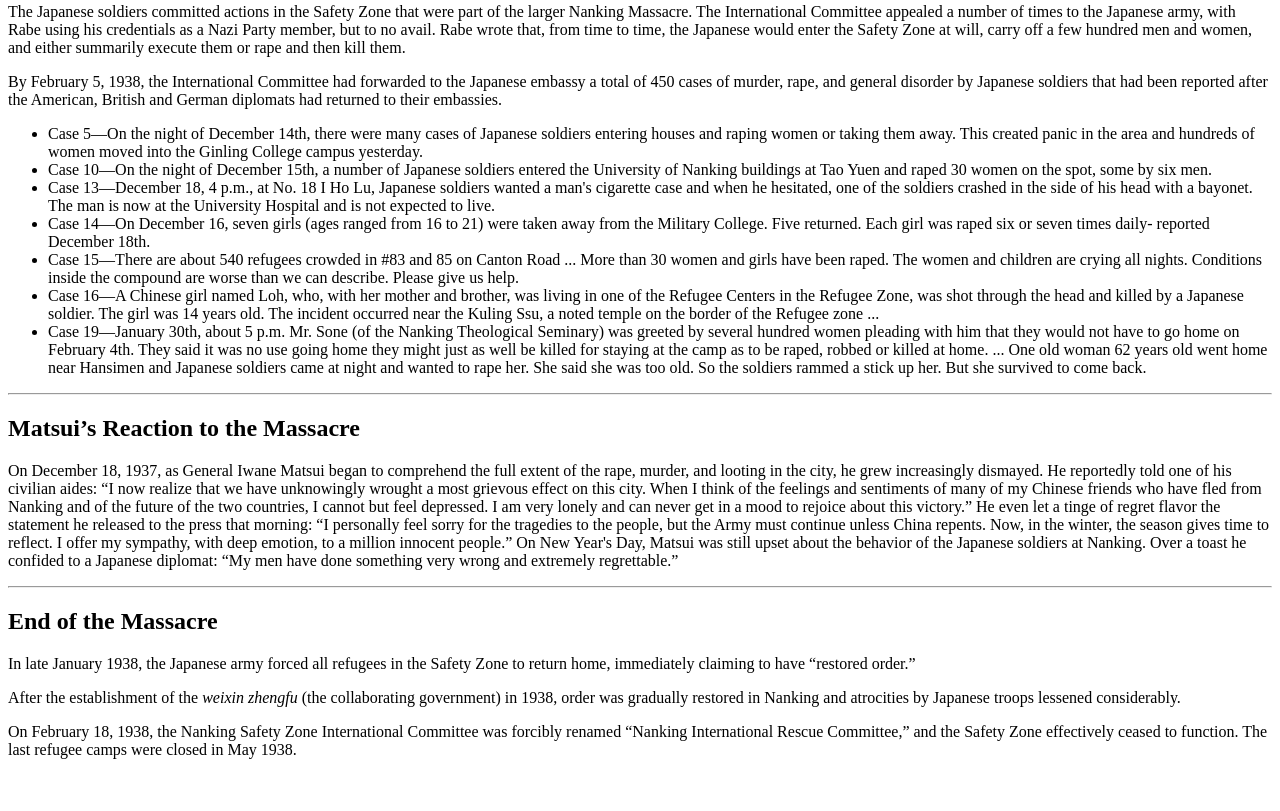
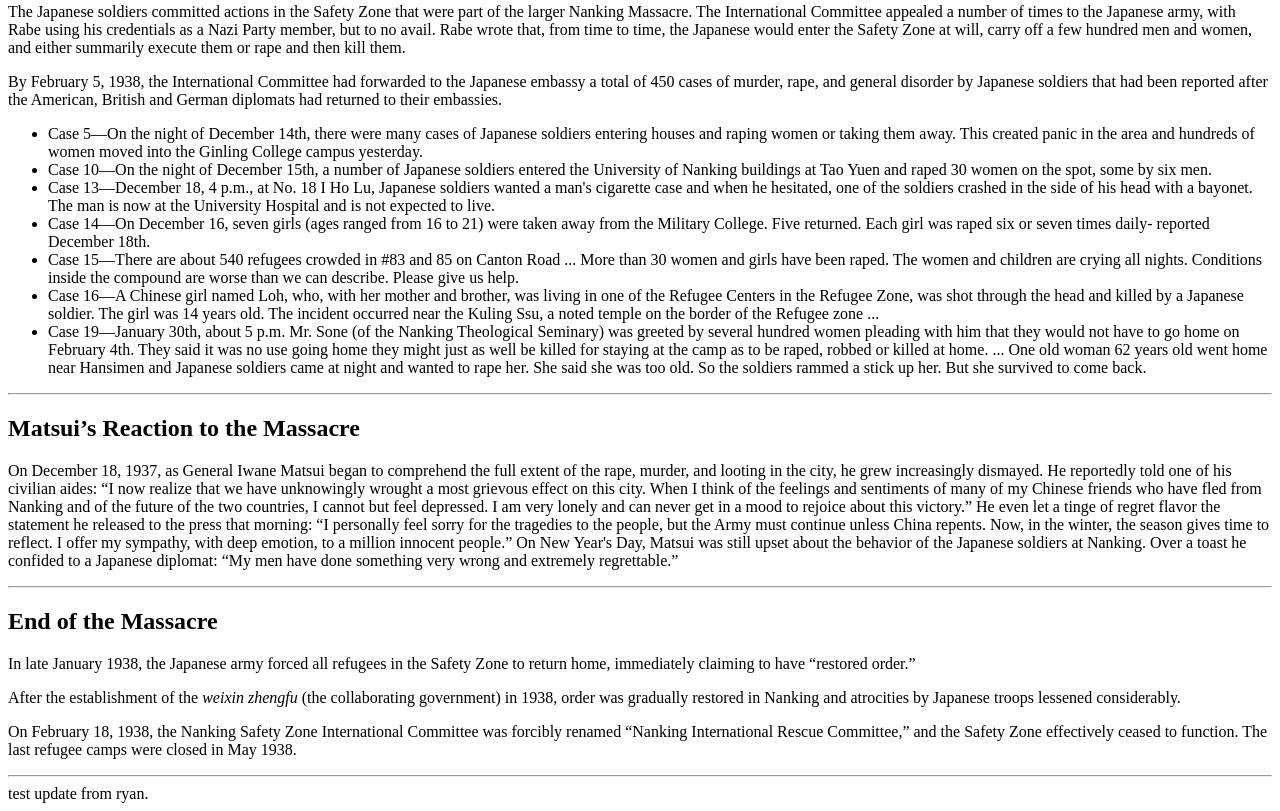
Before and after one commit to brianapong-wu/brianapong-wu.github.io, a plain HTML site: page Spring16/ex1/index.html in a window 1280 px wide. Shown: the part 3843-4654 px from the top of the page. Before the commit the page ends 4618 px from the top, so only its background shows below. Drawn offline with Linux system fonts and the light colour scheme.

Commit message:
test update to exercise
added a new line to exercise 1 to show how changes will look on an
existing file.

```diff
--- a/Spring16/ex1/index.html
+++ b/Spring16/ex1/index.html
@@ -158,5 +158,7 @@
 
 	<p>On February 18, 1938, the Nanking Safety Zone International Committee was forcibly renamed &ldquo;Nanking International Rescue Committee,&rdquo; and the Safety Zone effectively ceased to function. The last refugee camps were closed in May 1938.</p>
 
+ <hr>
+ test update from ryan.
 </body>
 </html>
```
